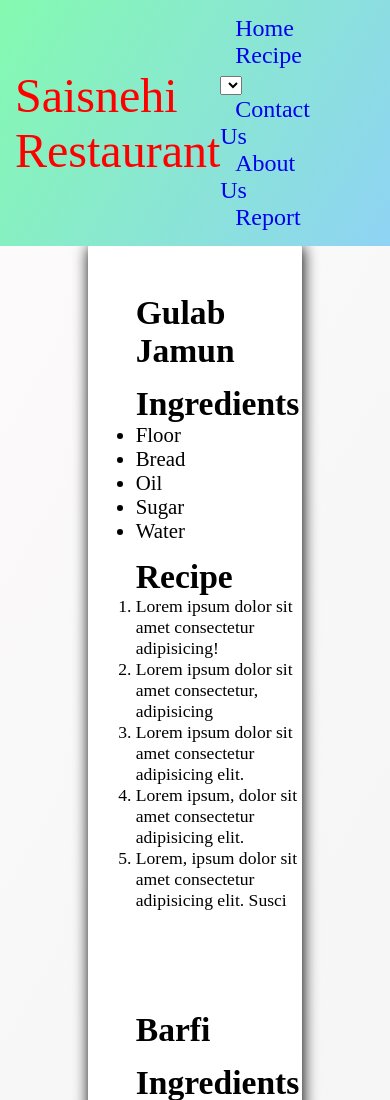
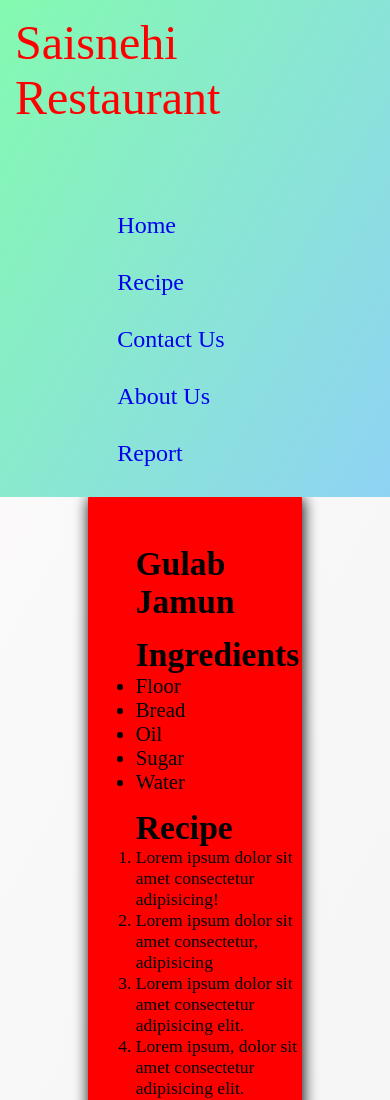
Before and after one commit to AbhishekMujawadiya/Recipies, a plain HTML site: page index.html in a window 390 px wide. Shown: the top 1100 px of the page. Drawn offline with Linux system fonts and the light colour scheme.

Commit message:
adding some media queries to make look better

```diff
--- a/index.html
+++ b/index.html
@@ -19,15 +19,7 @@
 
                         <li id="navHome">
                             <a href="#">Home</a>
-                            <a href="#">Recipe
-                                <select name="recipe" id="sweets">
-                                    <!-- <option value=""><a href="#GulabJamun">GulaJamun</a></option> -->
-                                    <!-- <option value=""><a href="#Barfi"></a>Barfi</option> -->
-                                    <!-- <option value=""><a href="#Rasgulla">Rasgulla</a></option> -->
-                                    <a href="#GulabJamun">GulabJamun</a>
-                                    <!-- <option value=""><a href="Sonpapadi"></a></option> -->
-                                </select>
-                            </a>
+                            <a href="#">Recipe</a>
                             <a href="#">Contact Us</a>
                             <a href="#">About Us</a>
                             <a href="#">Report</a>
--- a/recipe.css
+++ b/recipe.css
@@ -174,3 +174,39 @@ font-size: 1.1rem;
     color: white;
     font-size: 1.5rem;
  }
+
+
+
+
+
+ @media (max-width:751px) and (min-width:101px){
+
+    .container{
+        /* background-color: red; */
+    }
+
+
+
+    .contentBox{
+               background-color:red;
+
+
+    }
+
+.navContainer{
+flex-direction: column;
+
+
+}
+
+#navList{
+    flex-direction: column;
+    row-gap: 3em;
+
+}
+
+#navHome{
+    display: flex;
+    flex-direction: column;
+}
+ }
```
